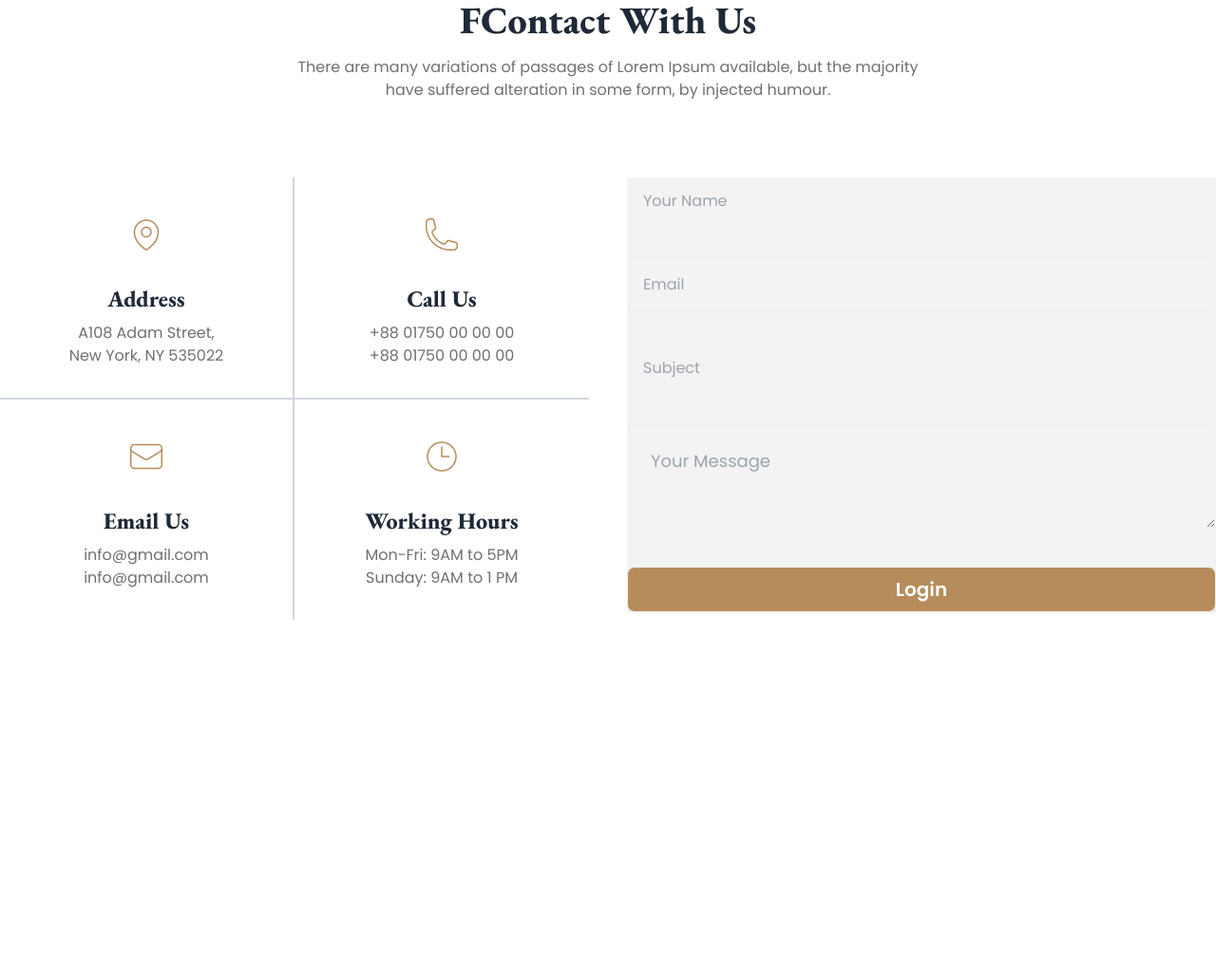
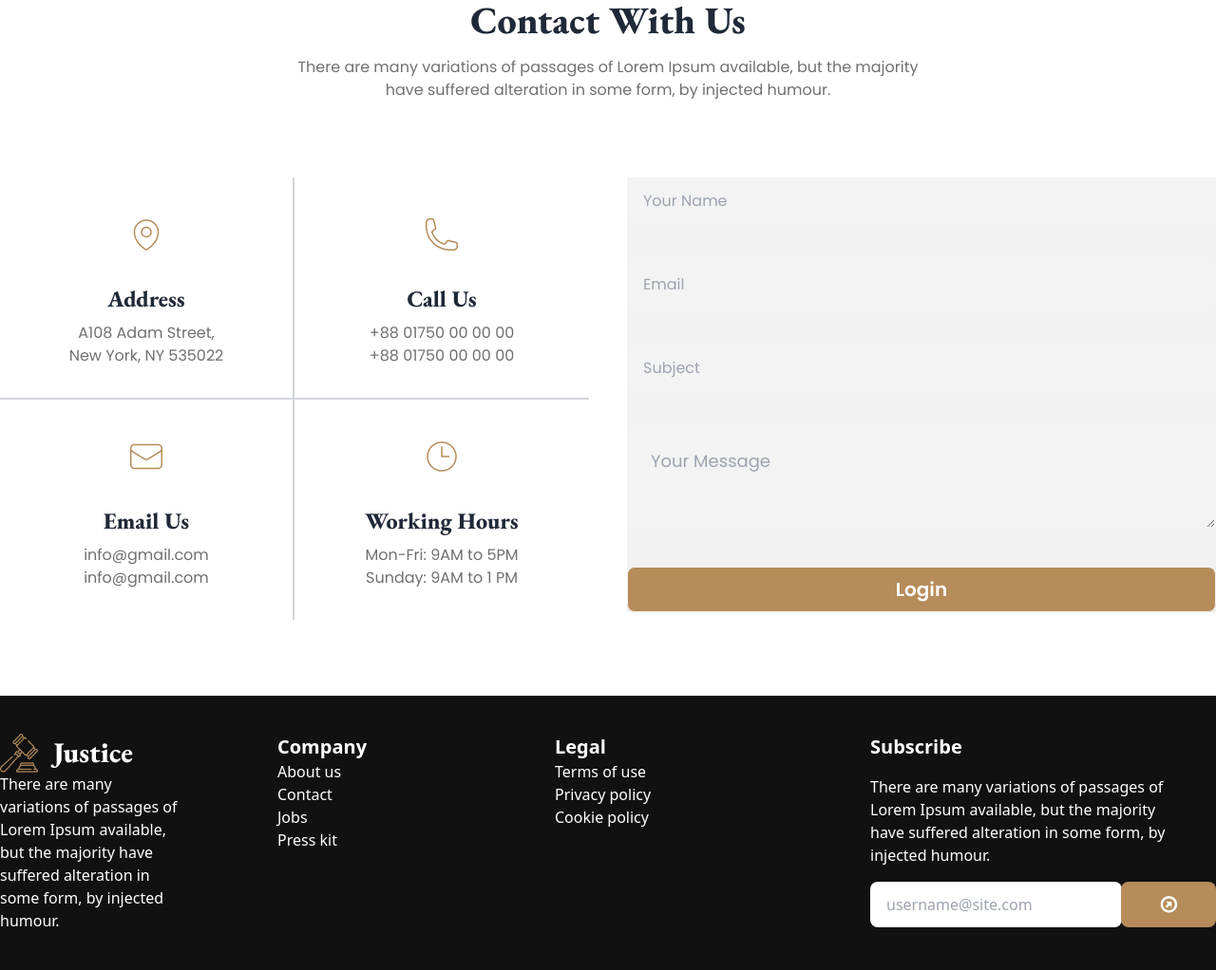
Before and after one commit to Jubair234/legal-solution, a plain HTML site: page index.html in a window 1280 px wide. Shown: the part 3183-4205 px from the top of the page at 95% size. Before the commit the page ends 3916 px from the top, so only its background shows below. Drawn offline with nearby package versions, Linux system fonts and the light colour scheme.

Commit message:
Footer done

```diff
--- a/index.html
+++ b/index.html
@@ -36,6 +36,7 @@
                     colors: {
                         clifford: '#da373d',
                         'btn-primary': '#B68C5A',
+                        'footer-bg': '#111111',
                     }
                 }
             }
@@ -408,7 +409,7 @@
 
         <!-- login -->
         <section class="mt-10">
-            <h2 class=" text-3xl mb-5 px-2  lg:text-[40px] font-garamond font-extrabold text-center">FContact With Us
+            <h2 class=" text-3xl mb-5 px-2  lg:text-[40px] font-garamond font-extrabold text-center">Contact With Us
             </h2>
             <p class="lg:w-2/3 mx-auto px-5 lg:px-20  text-center text-[#707070] font-poppins"> There are many
                 variations of passages of
@@ -500,7 +501,57 @@
         </section>
 
     </main>
-    <footer></footer>
+
+    <footer class="bg-footer-bg py-10 text-white">
+        <div class="container  mx-auto">
+            <div class="flex flex-col lg:flex-row justify-between  ">
+                <nav class="flex flex-col flex-1">
+                    <div class="flex items-center"> <img class="w-8 lg:w-10" src="images/business.png" alt="">
+                        <a class=" ml-4 text-2xl lg:text-3xl font-extrabold font-garamond">Justice</a>
+                    </div>
+                 <p class="w-2/3 px">There are many
+                    variations of passages of
+                    Lorem Ipsum available, but the majority have suffered alteration in some form, by injected humour.</p>
+                </nav>
+                <nav class="flex flex-col flex-1">
+                  <h6 class="font-extrabold text-xl">Company</h6>
+                  <a class="link link-hover">About us</a>
+                  <a class="link link-hover">Contact</a>
+                  <a class="link link-hover">Jobs</a>
+                  <a class="link link-hover">Press kit</a>
+                </nav>
+                <nav class="flex flex-col flex-1 ">
+                  <h6 class="font-extrabold text-xl">Legal</h6>
+                  <a class="link link-hover">Terms of use</a>
+                  <a class="link link-hover">Privacy policy</a>
+                  <a class="link link-hover">Cookie policy</a>
+                </nav>
+                <form class="">
+
+                  <fieldset class="form-control w-80 ml-10 space-y-4">
+                    <h6 class="font-extrabold text-xl">Subscribe</h6>
+                   <p class="pr-8">There are many
+                    variations of passages of
+                    Lorem Ipsum available, but the majority have suffered alteration in some form, by injected humour.</p>
+                    <div class="join w-full">
+                      <input type="text" placeholder="username@site.com" class="input " />
+                      <button class="w-[100px] -ml-5 btn bg-btn-primary outline-none border-none rounded-lg text-white"><i class='text-xl font-extrabold bx bx-right-top-arrow-circle'></i></button>
+                    </div>
+                  </fieldset>
+                </form>
+            </div>
+        </div>
+
+    </footer>
+
+
+
+
+
+
+
+
+
 </body>
 
 </html>
```
